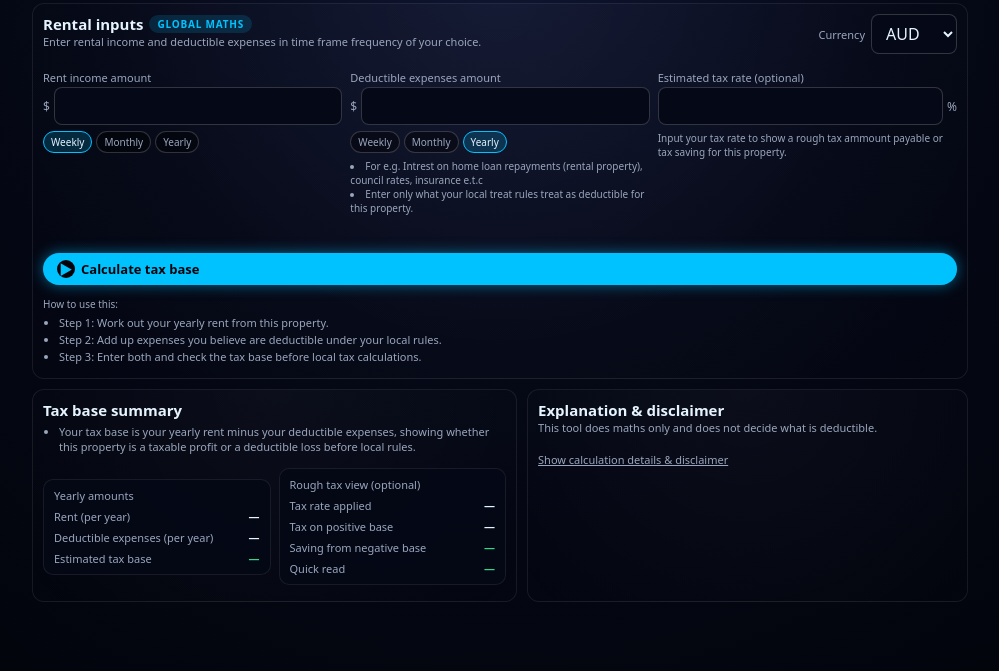
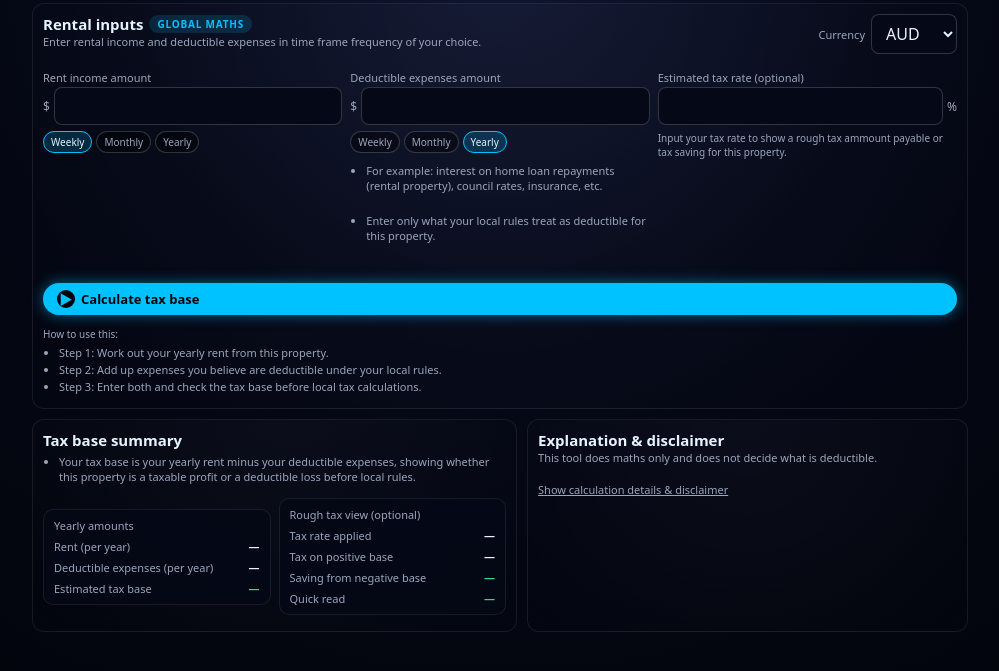
Before and after one commit to grantelliotwalker-coder/Needs-vs-Wants, a plain HTML site: page taxDeductible.html in a window 1280 px wide. Shown: the part 63-734 px from the top of the page, without its empty margins (140-1139 px from the left). Drawn offline with Linux system fonts and the light colour scheme.

Commit message:
Update taxDeductible.html

```diff
--- a/taxDeductible.html
+++ b/taxDeductible.html
@@ -520,11 +520,16 @@
             <button class="preset-btn" data-freq="monthly">Monthly</button>
             <button class="preset-btn active" data-freq="yearly">Yearly</button>
           </div>
-          <div class="note">
-            <li>For e.g. Intrest on home loan repayments (rental property),
-            council rates, insurance e.t.c
-            <li>Enter only what your local treat rules treat as deductible for this property.
-          </div>
+<div class="note">
+  <ul>
+    <li>For example: interest on home loan repayments (rental property), council rates, insurance, etc.</li>
+  </ul>
+  <br />
+  <ul>
+    <li>Enter only what your local rules treat as deductible for this property.</li>
+  </ul>
+</div>
+
         </div>
 
         <div class="field-group">
```
